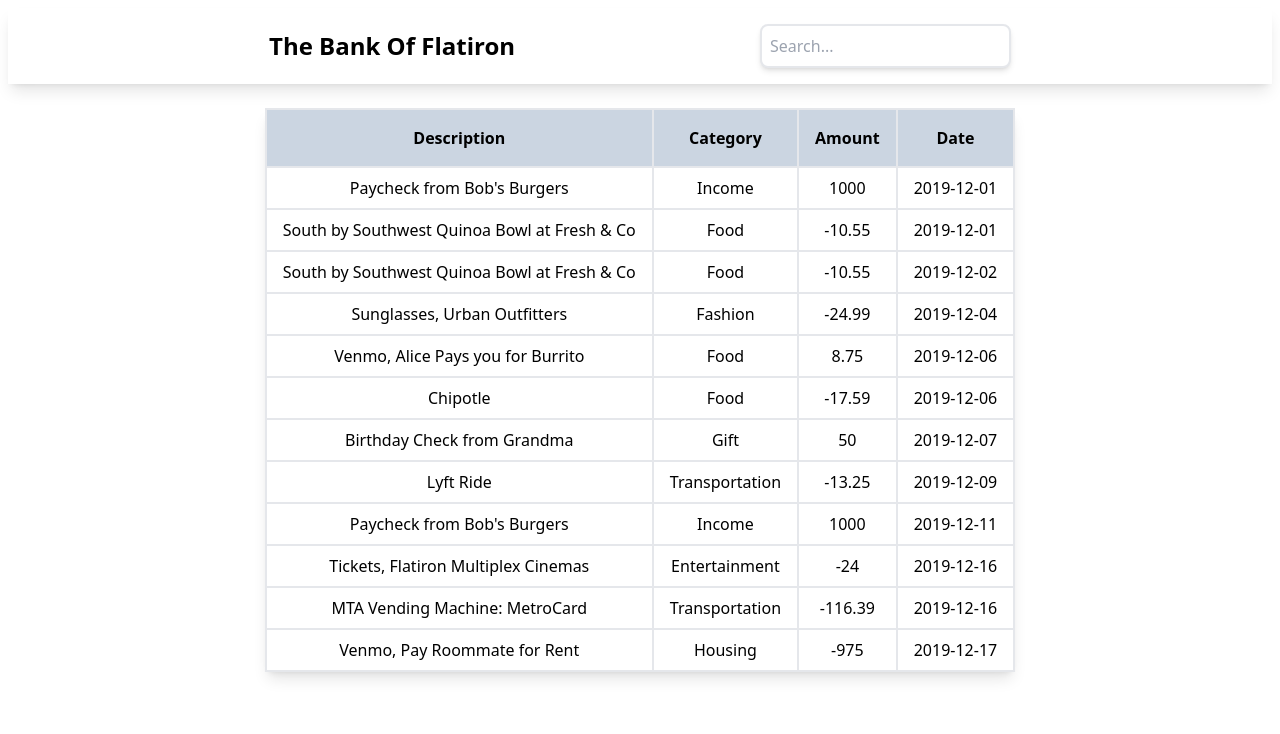
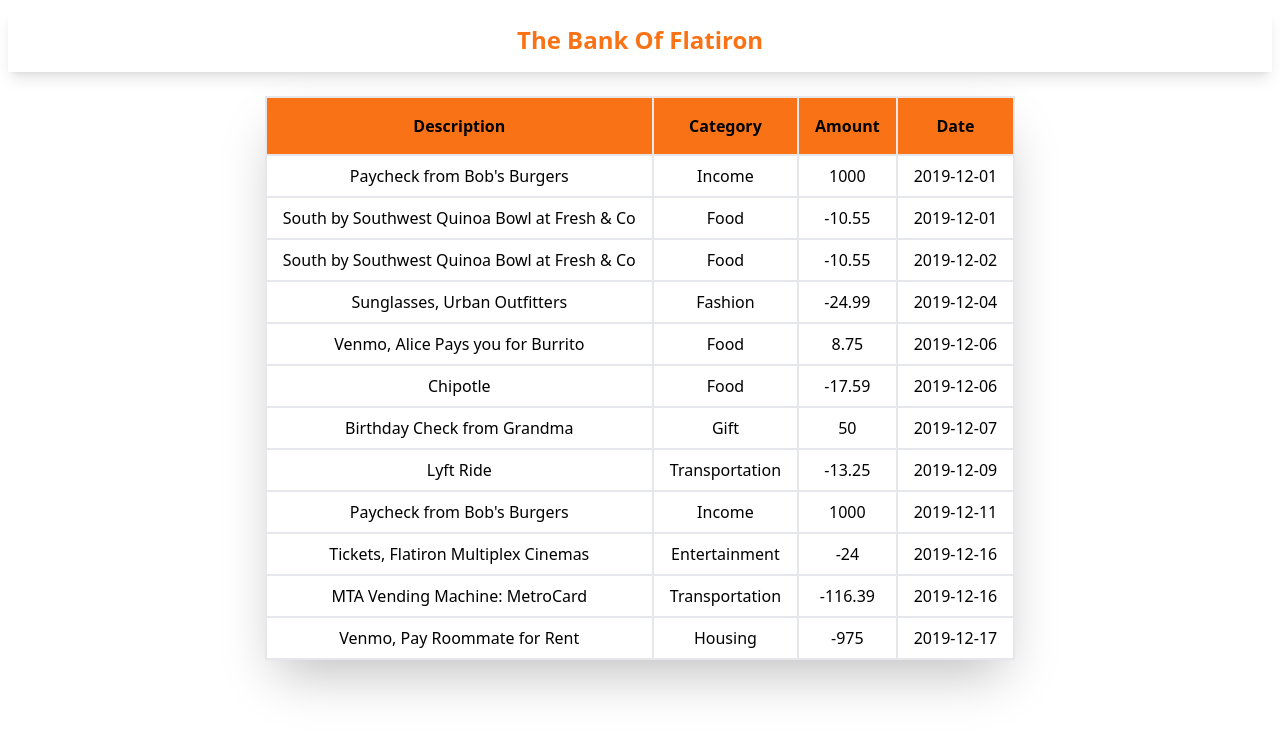
Before and after one commit to Abiud-lang/Bank-of-Flatiron-, a React (Vite) app in the folder bank of flatiron/: page / in a window 1280 px wide. Shown: the top 734 px of the page. Built offline with nearby package versions, Linux system fonts and the light colour scheme; data requests are answered from the project's data file.

Commit message:
used the handleInputChange and state in searchBar

```diff
--- a/bank of flatiron/src/App.jsx
+++ b/bank of flatiron/src/App.jsx
@@ -4,6 +4,7 @@
 
 const App = () => {
 const [transactions,setTransactions]=useState([]);
+
 
   useEffect(() =>{
     fetch("http://localhost:3000/transactions")
@@ -15,11 +16,11 @@
   return (
     <div >
       <div className=' flex justify-evenly items-center shadow-lg p-4 m-2'>
-      <h1 className=' font-bold text-2xl '>The Bank Of Flatiron</h1>
-      <SearchBar/>
+      <h1 className=' font-bold text-2xl text-orange-500 '>The Bank Of Flatiron</h1>
+
       </div>
       <Transaction
-      transactions={transactions} />
+      transactions={transactions}  />
     </div>
   )
 }
--- a/bank of flatiron/src/components/SearchBar.jsx
+++ b/bank of flatiron/src/components/SearchBar.jsx
@@ -1,16 +1,23 @@
-import React from 'react'
+import React, { useState } from 'react'
 
 const SearchBar = () => {
+  const [searchText, setSearchText] = useState('')
 
+  const handleInputChange = (e) =>{
+    const newSearchText = e.target.value;
+    setSearchText(newSearchText)
+    onSearch(newSearchText)
+  }
   return (
     <div>
          <input
         type="text"
-        value=""
+        onChange={handleInputChange}
         className="p-2 border-2 rounded-lg shadow-md"
         placeholder="Search..."
       />
     </div>
+
   )
 }
 
--- a/bank of flatiron/src/components/Transaction.jsx
+++ b/bank of flatiron/src/components/Transaction.jsx
@@ -4,16 +4,17 @@
 const Transaction = ({ transactions }) => {
   return (
     <div  className=' flex justify-center text-center    '>
-    <table className=' shadow-lg  rounded-md p-8 m-4 max-w-400  '>
+    <table className=' shadow-2xl  rounded-md p-8 m-4 max-w-800  '>
         <thead >
-       <tr className=" bg-slate-300">
+       <tr className=" bg-orange-500">
         <th className=' p-4 border-2'>Description</th>
         <th className=' p-4 border-2'>Category</th>
         <th className=' p-4 border-2'>Amount</th>
         <th className=' p-4 border-2'>Date</th>
         </tr>
         </thead>
-      {transactions.map(transaction=> <TransactionItems
+      {transactions
+      .map(transaction=> <TransactionItems
 
        key={transaction.id}
         description={transaction.description}
--- a/bank of flatiron/src/components/TransactionItems.jsx
+++ b/bank of flatiron/src/components/TransactionItems.jsx
@@ -5,10 +5,10 @@
     <tbody>
     <tr>
 
-        <td  className="px-4 py-2 border-2 hover:text-slate-400  ">{description}</td>
-        <td  className="px-4 py-2 border-2 hover:text-slate-400 ">{category}</td>
-        <td  className="px-4 py-2 border-2 hover:text-slate-400">{amount}</td>
-        <td  className="px-4 py-2 border-2 hover:text-slate-400">{date}</td>
+        <td  className="px-4 py-2 border-2 hover:text-orange-600  ">{description}</td>
+        <td  className="px-4 py-2 border-2 hover:text-orange-600 ">{category}</td>
+        <td  className="px-4 py-2 border-2 hover:text-orange-600">{amount}</td>
+        <td  className="px-4 py-2 border-2 hover:text-orange-600">{date}</td>
     </tr>
     </tbody>
   )
```
